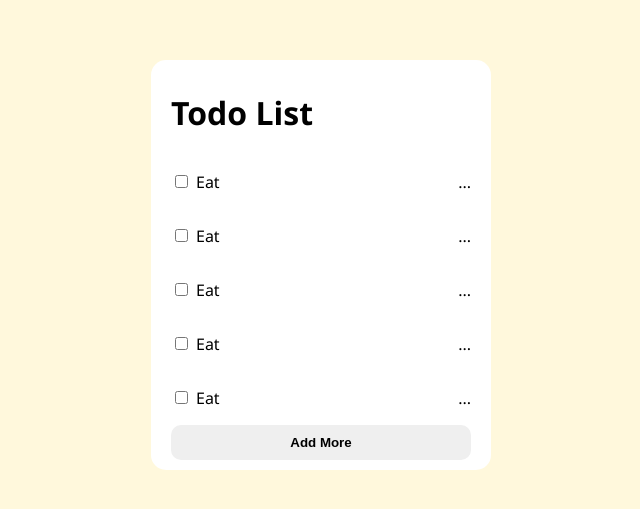
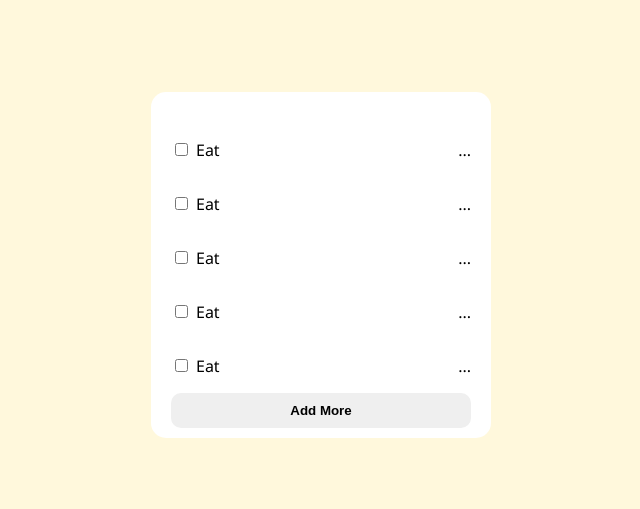
Before and after one commit to simee56/React-Js, a React (Create React App) app in the folder todo-app/: page / in a window 1280 px wide. Shown: the part 135-644 px from the top of the page, without its empty margins (319-959 px from the left). Built offline with nearby package versions, Linux system fonts and the light colour scheme.

Commit message:
concept of props

```diff
--- a/todo-app/src/components/Header.jsx
+++ b/todo-app/src/components/Header.jsx
@@ -1,7 +1,7 @@
 import React from "react";
 
-const Header = () => {
-    return <h1 className="Header">Todo List</h1>;
+const Header = (props) => {
+    return <h1 className="Header">{props.title}</h1>;
 };
 
 export default Header;
```
